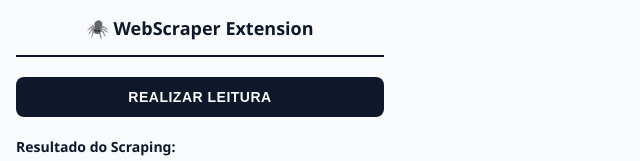
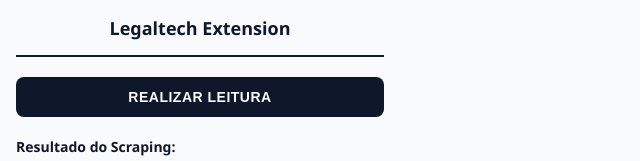
Before and after one commit to arretech-org/extensao-scrapping-front, a browser extension: page index.html in a window 1280 px wide. Shown: the top 161 px of the page, 0-640 px from the left. Drawn offline with Linux system fonts and the light colour scheme.

Commit message:
[refactor][PJ-70] modificado atributos do manifest e alterado nome da extensao

```diff
--- a/index.html
+++ b/index.html
@@ -8,7 +8,7 @@
 </head>
 <body>
     <div class="header">
-        <h1>🕷️ WebScraper Extension</h1>
+        <h1>Legaltech Extension</h1>
     </div>
 
     <button class="main-button" id="scrapeButton">
```
Also changed, not shown: manifest.json.
